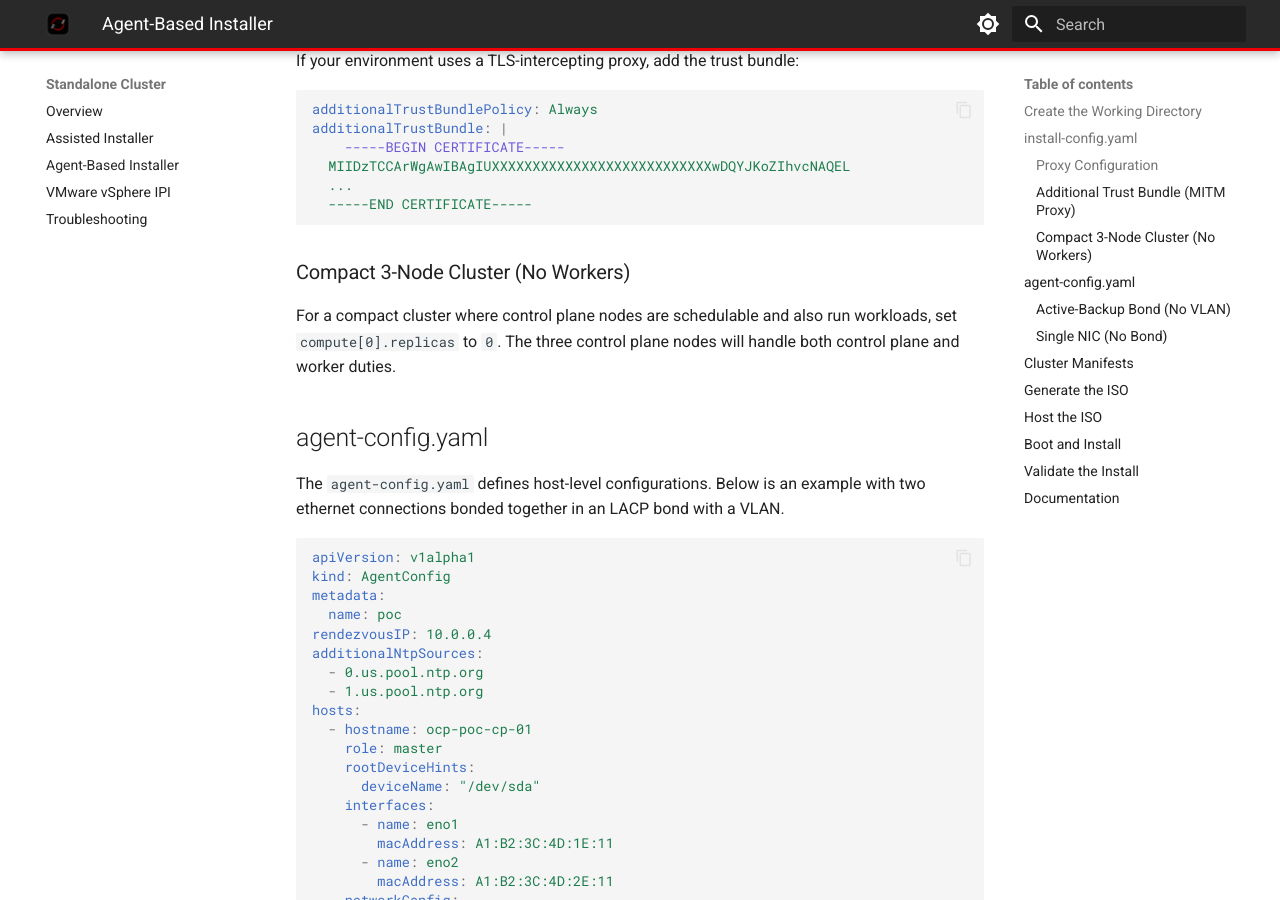
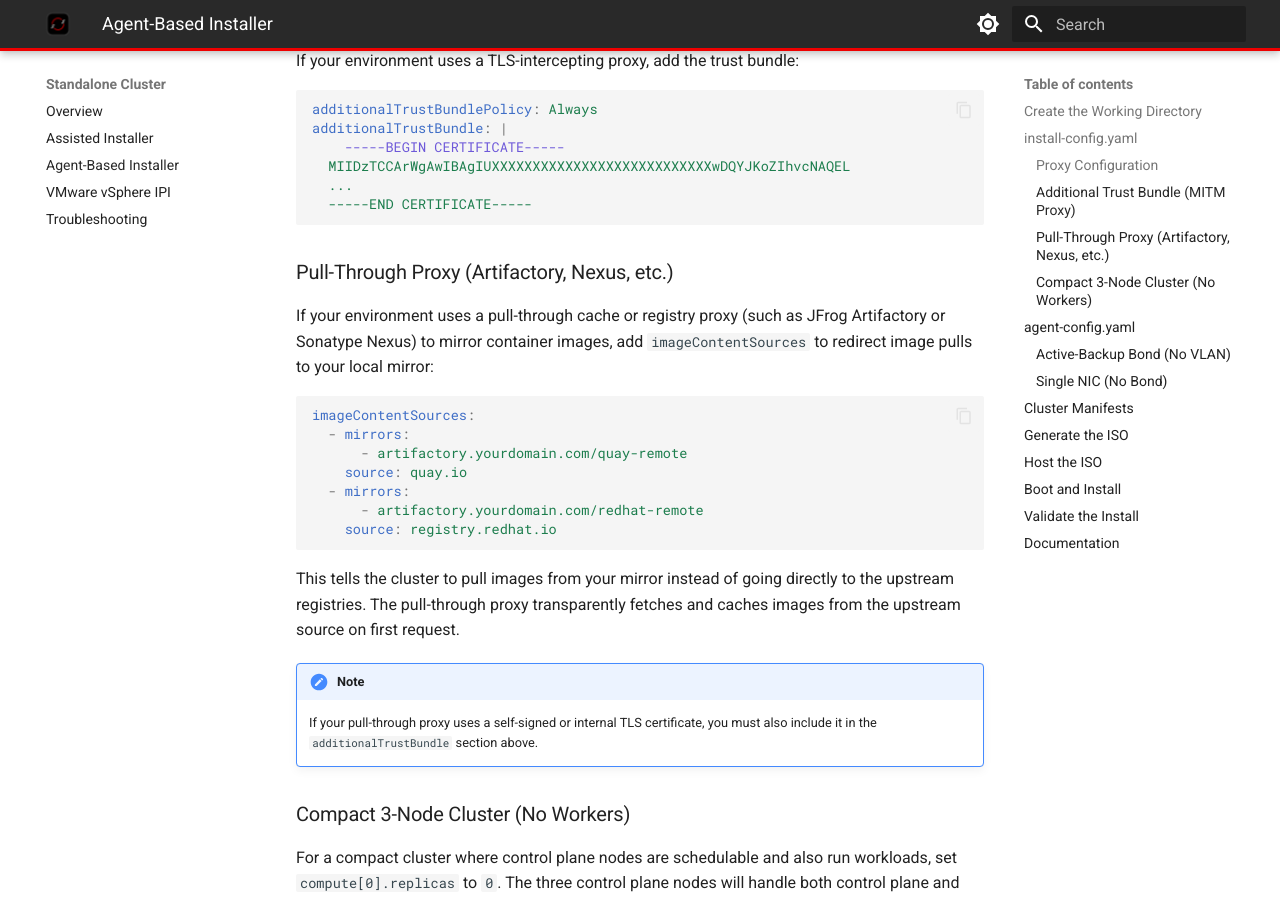
Before and after one commit to openshift-ssa/openshift-poc, an MkDocs documentation site: the page built from docs/standalone/agent-based.md, in a window 1280 px wide and 900 px high, scrolled down 1648 px. Built offline with MkDocs 1.6.1 and Material for MkDocs 9.7.7, drawn with Linux system fonts in a browser that asks for light colours; plug-ins that fetch from the network failed and are left out.

Commit message:
added pull through proxy docs

````diff
--- a/docs/standalone/agent-based.md
+++ b/docs/standalone/agent-based.md
@@ -79,6 +79,25 @@
   ...
   -----END CERTIFICATE-----
 ```
+
+### Pull-Through Proxy (Artifactory, Nexus, etc.)
+
+If your environment uses a pull-through cache or registry proxy (such as JFrog Artifactory or Sonatype Nexus) to mirror container images, add `imageContentSources` to redirect image pulls to your local mirror:
+
+```yaml
+imageContentSources:
+  - mirrors:
+      - artifactory.yourdomain.com/quay-remote
+    source: quay.io
+  - mirrors:
+      - artifactory.yourdomain.com/redhat-remote
+    source: registry.redhat.io
+```
+
+This tells the cluster to pull images from your mirror instead of going directly to the upstream registries. The pull-through proxy transparently fetches and caches images from the upstream source on first request.
+
+!!! note
+    If your pull-through proxy uses a self-signed or internal TLS certificate, you must also include it in the `additionalTrustBundle` section above.
 
 ### Compact 3-Node Cluster (No Workers)
 
````
